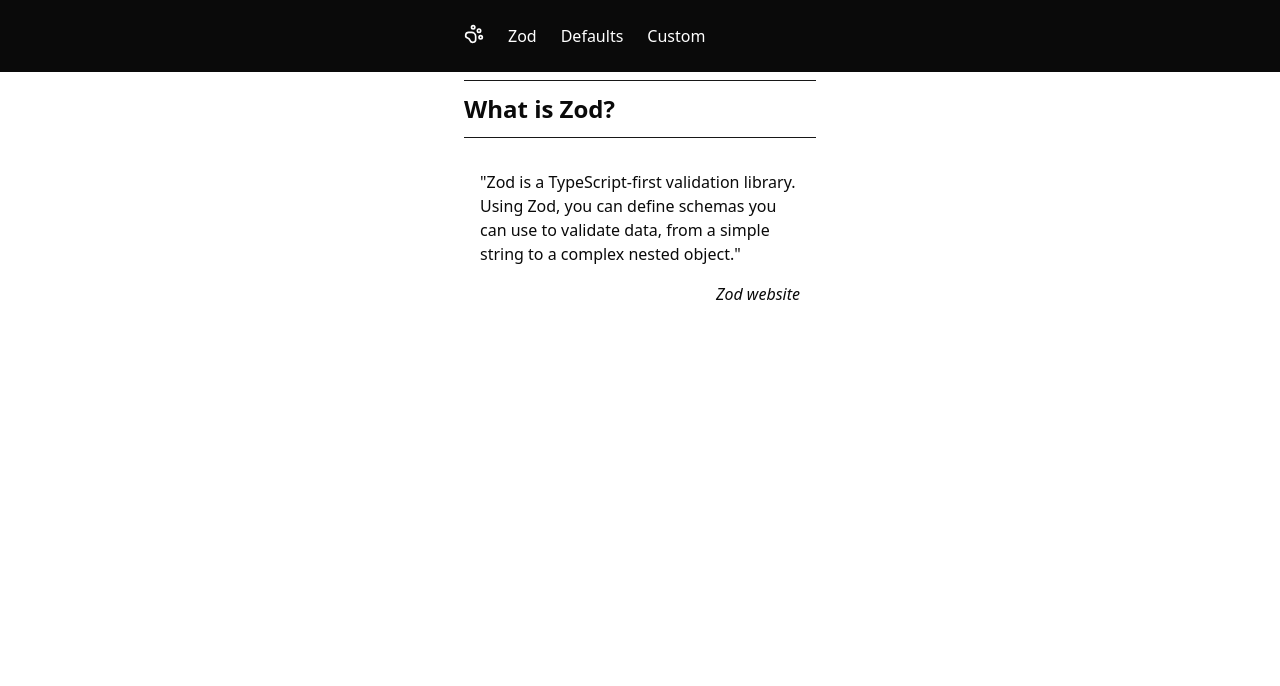
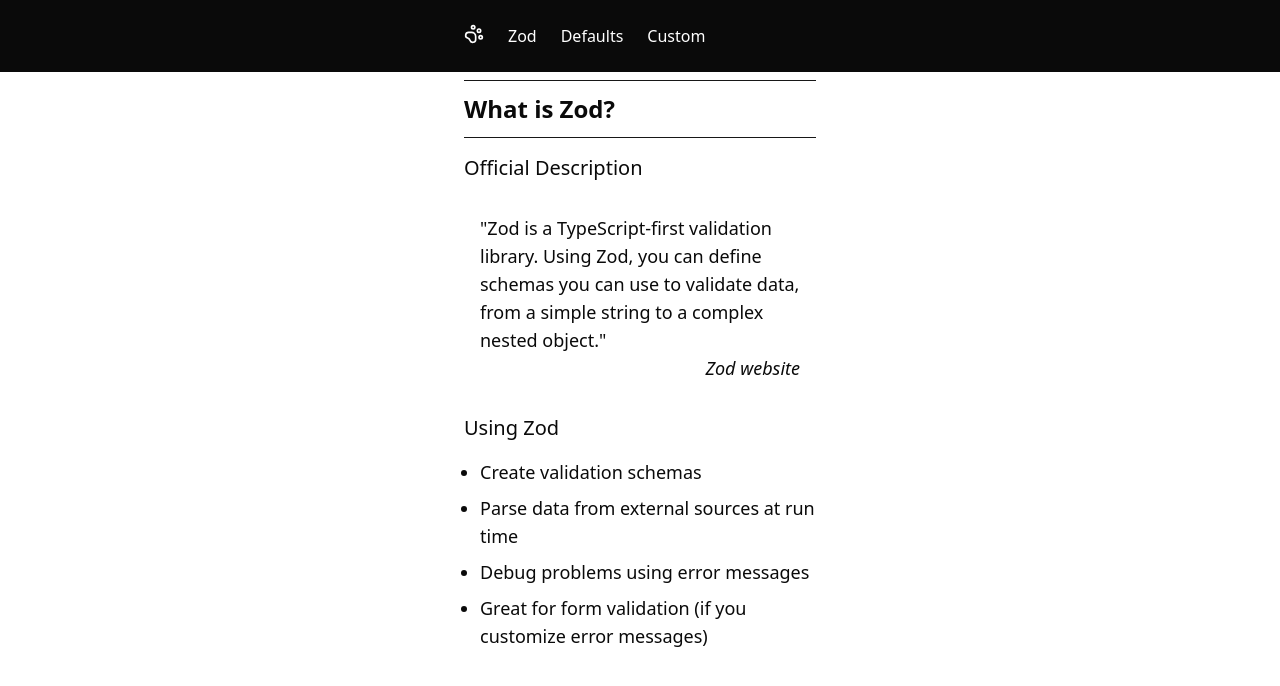
Before and after one commit to werronense/kelpys, a Next.js app: page /zod-basics in a window 1280 px wide. Shown: the top 686 px of the page. Built offline with nearby package versions, Linux system fonts and the light colour scheme.

Commit message:
Update zod page

```diff
--- a/app/zod-basics/page.tsx
+++ b/app/zod-basics/page.tsx
@@ -10,15 +10,31 @@
   return (
     <div className={"space-y-4"}>
       <PageHeading text={"What is Zod?"} />
-      <section className={"p-4 space-y-4"}>
+      <section className={"space-y-4"}>
+        <h2 className="text-xl">Official Description</h2>
+        <div className={"text-lg p-4"}>
           <blockquote cite={"https://zod.dev/"}>
             "Zod is a TypeScript-first validation library. Using Zod, you can
-          define schemas you can use to validate data, from a simple string to a
-          complex nested object."
+            define schemas you can use to validate data, from a simple string to
+            a complex nested object."
           </blockquote>
           <cite className={"flex justify-end"}>
             <Link href="https://zod.dev/">Zod website</Link>
           </cite>
+        </div>
+      </section>
+      <section className={"space-y-4"}>
+        <h2 className="text-xl">Using Zod</h2>
+        <ul className={"list-disc ml-4 space-y-2"}>
+          <li className={"text-lg"}>Create validation schemas</li>
+          <li className={"text-lg"}>
+            Parse data from external sources at run time
+          </li>
+          <li className={"text-lg"}>Debug problems using error messages</li>
+          <li className={"text-lg"}>
+            Great for form validation (if you customize error messages)
+          </li>
+        </ul>
       </section>
     </div>
   );
```
Lines whose indentation alone changed are shown as unchanged.
